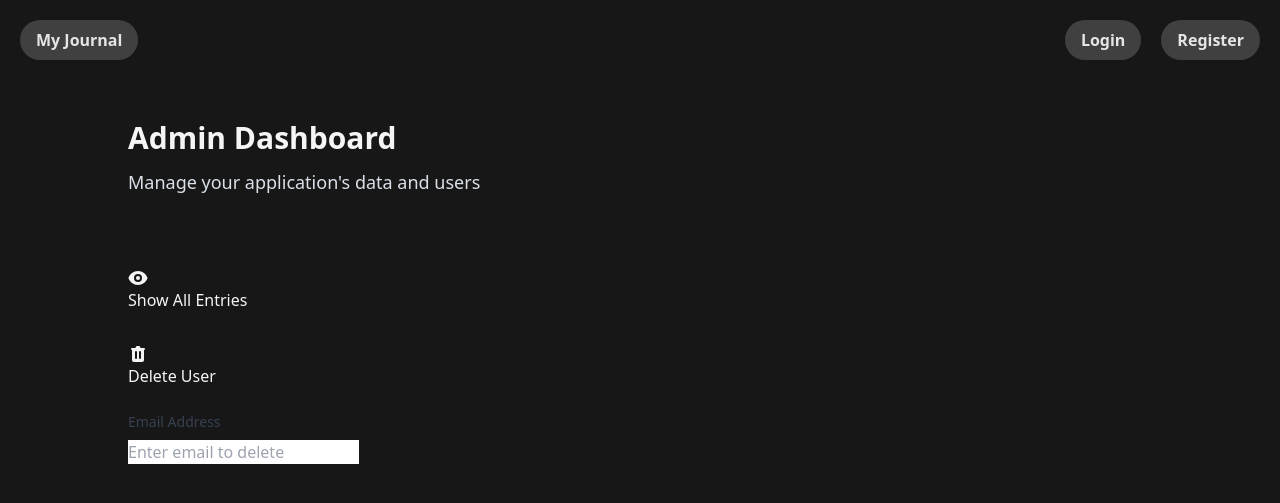
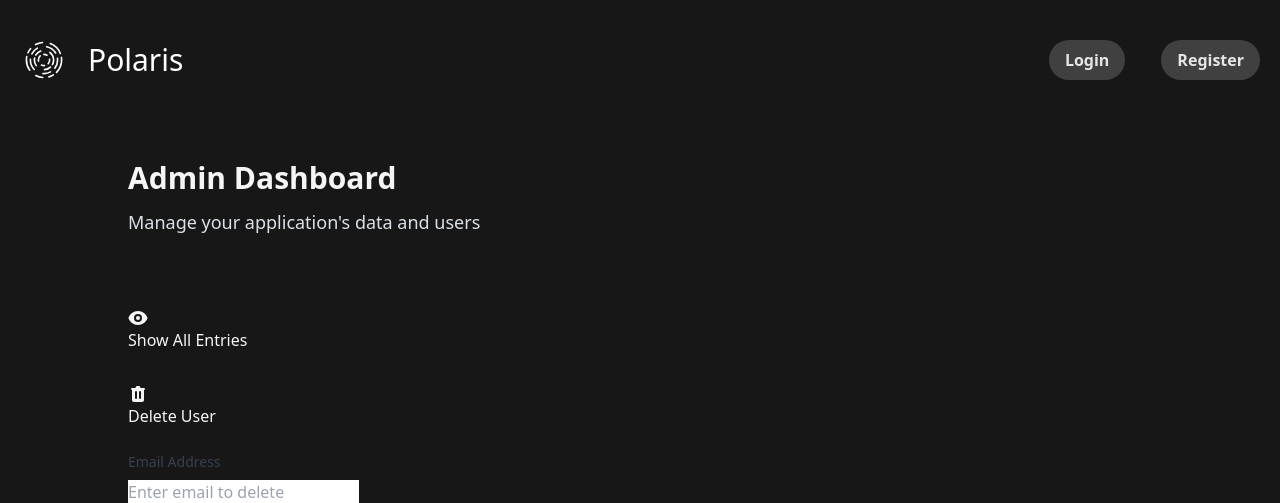
Before and after one commit to raghavagg4/MyJournal, a Flask app: page /admin in a window 1280 px wide. Shown: the top 503 px of the page. Run offline with Flask 2, Linux system fonts and the light colour scheme; style sheets or scripts are compiled from the project's sources; some libraries are stand-ins or nearby versions.

Commit message:
Updated the header to add the new logo

```diff
--- a/Journal/flask_app/templates/header.html
+++ b/Journal/flask_app/templates/header.html
@@ -1,18 +1,21 @@
-{% extends "base.html" %} {% block header %}
+{% extends "base.html" %}
+{% block header %}
 <nav class="navbar flex w-full justify-between z-40">
-    <a class="m-5 navlink" href="{{ url_for('users.index') }}">
-        <span>My Journal</span>
-    </a>
+    <div class="m-5 flex items-center gap-5">
+        <img src="{{ url_for('static', filename='assets/logo-white.svg') }}" alt="Polaris Logo" style="width: 48px; height: 48px;">
+        <span class="text-white text-3xl font-medium">Polaris</span>
+    </div>
     {% if current_user.is_authenticated %}
-    <div class="flex">
+    <div class="flex items-center space-x-4 my-5 mr-5">
         <a class="my-5 mr-5 ml-0 navlink !bg-blue-400/20 hover:!bg-blue-500/50 !text-blue-400 hover:!text-blue-300" href="{{ url_for('ai.ai_assistant') }}">AI Assistant</a>
         <a class="my-5 mr-5 ml-0 navlink !bg-red-400/20 hover:!bg-red-500/50 !text-red-400 hover:!text-red-300" href="{{ url_for('users.logout') }}">Logout</a>
     </div>
     {% else %}
-    <div class="flex">
+    <div class="flex items-center space-x-4 my-5 mr-5">
         <a class="my-5 mr-5 ml-0 navlink" href="{{ url_for('users.login') }}">Login</a>
         <a class="my-5 mr-5 ml-0 navlink" href="{{ url_for('users.register') }}">Register</a>
     </div>
     {% endif %}
 </nav>
-{% block content %}{% endblock %}{% endblock %}
+{% block content %}{% endblock %}
+{% endblock %}
```
Also changed, not shown: Journal/flask_app/static/assets/logo-white.svg (added).
